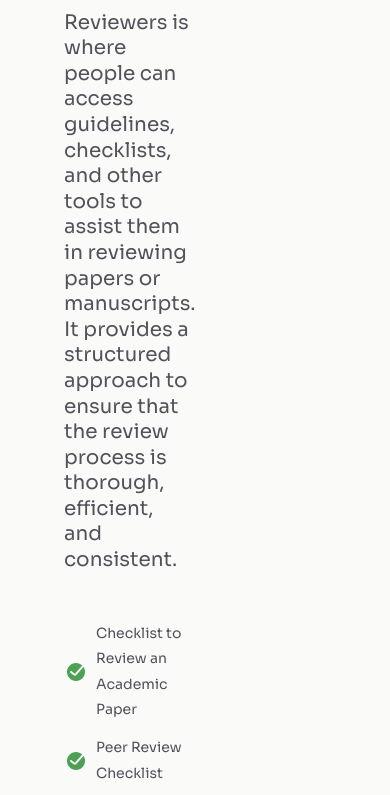
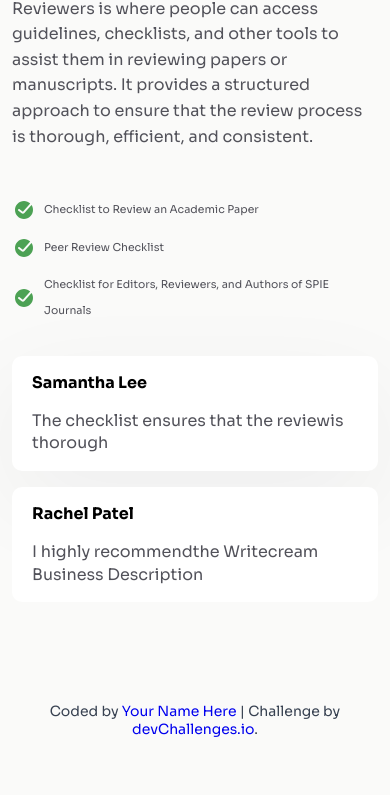
Before and after one commit to JohnCAdrian/Testimonial-page, a plain HTML site: page index.html in a window 390 px wide. Shown: the part 138-933 px from the top of the page. After the commit the page ends 888 px from the top, so only its background shows below. Drawn offline with Linux system fonts and the light colour scheme.

Commit message:
update css

```diff
--- a/styles.css
+++ b/styles.css
@@ -14,7 +14,7 @@ html body {
 
 .body-container {
     max-width: 1136px;
-    margin: 30px 64px 0px 64px;
+    margin: 162px 64px 0px 64px;
 
 }
 
@@ -91,21 +91,145 @@ header li img {
     padding-right: 8px;
 }
 
+main {
+    flex: 1;
+    display: flex;
+    flex-direction: column;
+    gap: 1rem;
+}
+
 main h2 {
-    font-size: 2rem;
+    font-size: 1rem;
+    margin-bottom: 16px;
 }
 
 main p {
     font-size: 1rem;
 }
 
+.feedback-section1 {
+    display: flex;
+    flex-direction: column;
+    background-color: #FFFFFF;
+    padding: 28px 40px;
+    max-width: 30%;
+    line-height: 1.4rem;
+    border-radius: 10px;
+    box-shadow: 0px 30px 100px 0px rgba(17, 23, 41, 0.05);
+    position: absolute;
+    top: 175px;
+    left: 850px;
+}
+
+.feedback-section2 {
+    background-color: #FFFFFF;
+    display: flex;
+    flex-direction: column;
+    max-width: 30%;
+    line-height: 1.4rem;
+    border-radius: 10px;
+    padding: 28px 40px;
+    position: absolute;
+    top: 400px;
+    left: 700px;
+}
+
+.logo {
+    display: inline;
+    aspect-ratio: auto;
+    width: 6rem;
+    padding-right:20px ;
+}
+
 .author-info {
     font-size: 14px;
     text-align: center;
-    margin-top: 16px;
+    margin-top: 20px;
+    padding-bottom: 12px;
     color: rgb(55, 65, 81);
 }
 
 .author-info a {
     text-decoration: none;
 }
+
+@media screen and (max-width: 1024px) {
+
+    .body-container {
+        margin: 64px 60px 0px 60px;
+    }
+
+    header {
+        width: 100%;
+    }
+
+    .feedback-section1 {
+        max-width: 40%;
+        position: absolute;
+        top: 450px;
+        left: 400px;
+
+    }
+
+    .feedback-section2 {
+        max-width: 40%;
+        position: absolute;
+        top: 650px;
+        left: 200px;
+    }
+
+    .author-info {
+        position: absolute;
+        top: 900px;
+        left: 250px;
+    }
+}
+
+@media screen and (max-width: 600px) {
+    body {
+        width: 100%;
+    }
+
+
+    .body-container{
+        max-width: 100%;
+        margin:16px 12px 0px 12px;
+    }
+
+
+    header{
+        width: 100%;
+    }
+
+    header h1{
+        font-size: 2rem;
+    }
+
+    header p{
+        max-width: 800px;
+        font-size: 1rem;
+    }
+
+    header li {
+        font-size: 0.675rem;
+    }
+
+
+    .feedback-section1 {
+        max-width: 100%;
+        position: static;
+        padding: 16px 20px;
+    }
+
+    .feedback-section2 {
+        max-width: 100%;
+        position:static;
+        padding: 16px 20px;
+    }
+
+    .author-info {
+        margin-top: 100px;
+        font-size: 14px;
+        position: static;
+    }
+}
```
